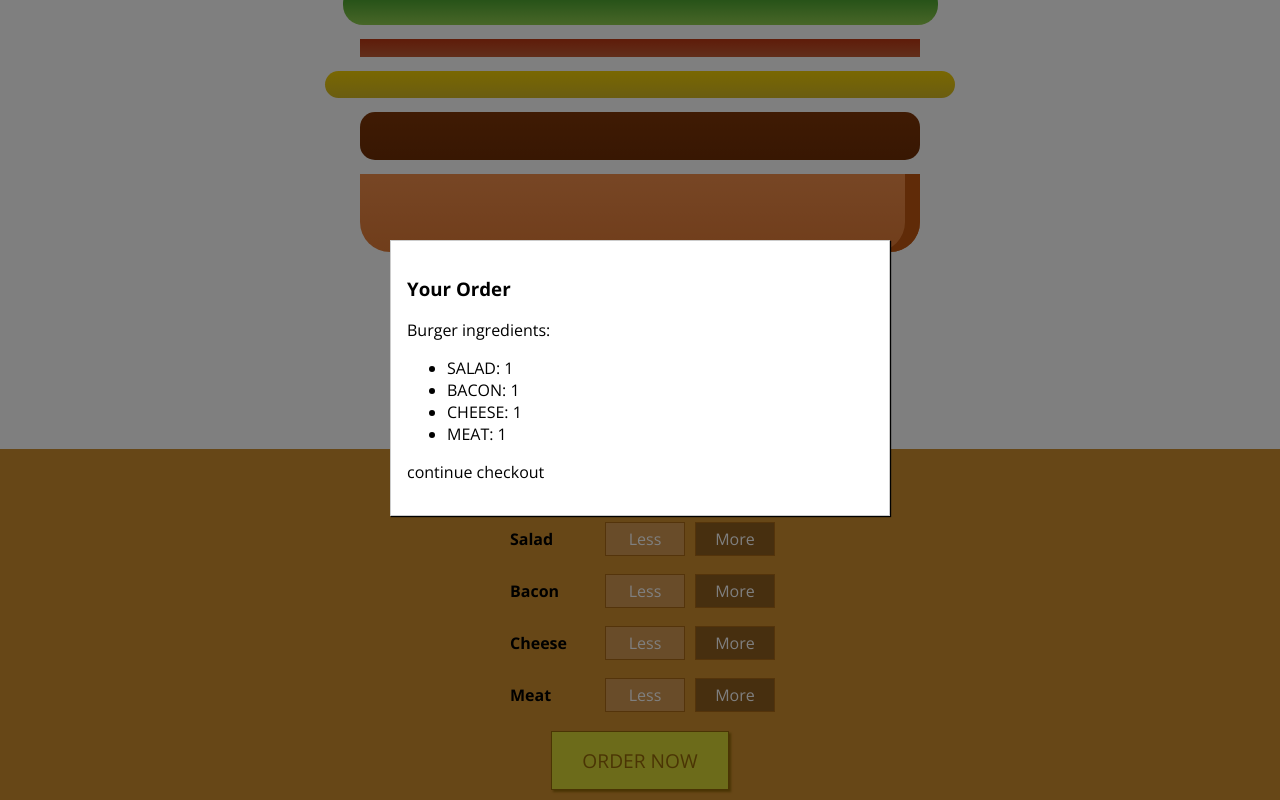
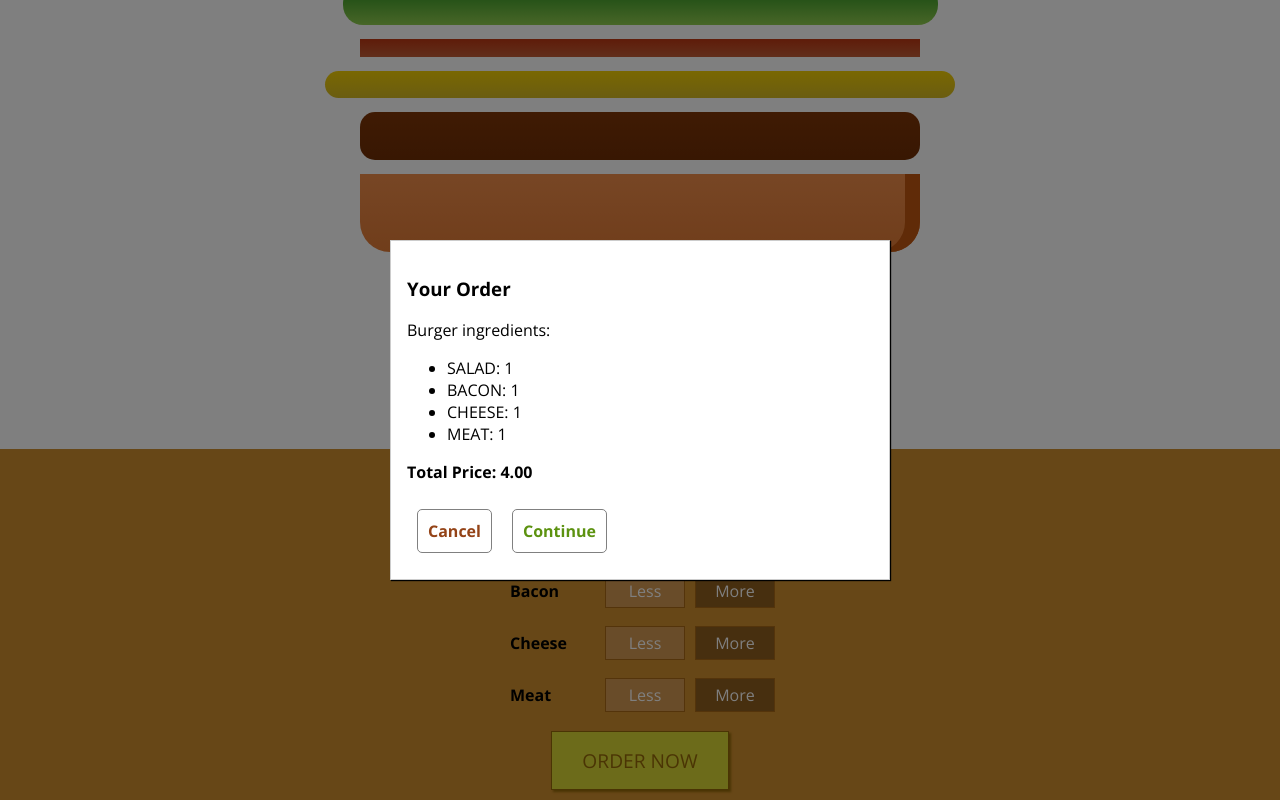
Before and after one commit to raarnout/react-burger-builder, a React (Create React App) app: page / in a window 1280 px wide. Both pictures are taken after a click on the button "ORDER NOW". Shown: the part 189-989 px from the top of the page. Built offline with nearby package versions, Linux system fonts and the light colour scheme.

Commit message:
[#react-burger-builder] added cancel and confirm buttons for order

```diff
--- /dev/null
+++ b/src/components/UI/button/_button.scss
@@ -0,0 +1,21 @@
+.button {
+    background-color: transparent;
+	border: 1px solid grey;
+	text-align: center;
+	border-radius: 5px;
+    color: white;
+    outline: none;
+    cursor: pointer;
+    font: inherit;
+    padding: 10px;
+    margin: 10px;
+	font-weight: bold;
+
+    &.success {
+        color: #5c9210;
+    }
+
+    &.danger {
+        color: #944317;
+    }
+}
--- /dev/null
+++ b/src/components/UI/button/index.js
@@ -0,0 +1,11 @@
+import React from 'react';
+
+const button = props => (
+	<button
+		className={['button', props.btnType].join(' ')}
+		onClick={props.clicked}>
+			{props.children}
+	</button>
+)
+
+export default button;
--- a/src/components/Burger/order-summary/index.js
+++ b/src/components/order-summary/index.js
@@ -1,6 +1,7 @@
 import React from 'react';
 
 import Auxiliary from 'hoc/auxiliary';
+import Button from 'components/UI/button';
 
 const orderSummary = props => {
 	const ingredientSummary = Object.keys(props.ingredients)
@@ -19,7 +20,9 @@ const orderSummary = props => {
 			<ul>
 				{ingredientSummary}
 			</ul>
-			<p>continue checkout</p>
+			<p><strong>Total Price: {props.price.toFixed(2)} </strong></p>
+			<Button btnType='danger' clicked={props.cancel}>Cancel</Button>
+			<Button btnType='success' clicked={props.confirm}>Continue</Button>
 		</Auxiliary>
 	)
 }
--- a/src/containers/burger-builder/index.js
+++ b/src/containers/burger-builder/index.js
@@ -5,7 +5,7 @@ import Burger from 'components/burger';
 import Controls from 'components/burger/controls';
 import Modal from 'components/UI/modal';
 
-import OrderSummary from 'components/burger/order-summary/';
+import OrderSummary from 'components/order-summary/';
 
 import { DEFAULT_PRICE, INGREDIENT_PRICE } from '02-const/burger';
 
@@ -93,13 +93,21 @@ class BurgerBuilder extends Component {
 		this.setState({ purchasing });
 	}
 
+	purchasingConfirmed = () => {
+		alert('order confirmed');
+	}
+
 	render() {
 		return (
 			<Auxiliary>
 				<Modal
 					show={this.state.purchasing}
 					modalClosed={() => this.purchasingHandler(false)}>
-					<OrderSummary ingredients={this.state.ingredients} />
+					<OrderSummary
+						ingredients={this.state.ingredients}
+						price={this.state.totalPrice}
+						cancel={() => this.purchasingHandler(false)}
+						confirm={() => this.purchasingConfirmed()}/>
 				</Modal>
 				<Burger ingredients={this.state.ingredients} />
 				<Controls
--- a/src/index.scss
+++ b/src/index.scss
@@ -11,6 +11,7 @@ body {
 /*
  * UI
  */
+ @import "components/UI/button/button";
  @import "components/UI/modal/modal";
  @import "components/UI/backdrop/backdrop";
 
```
